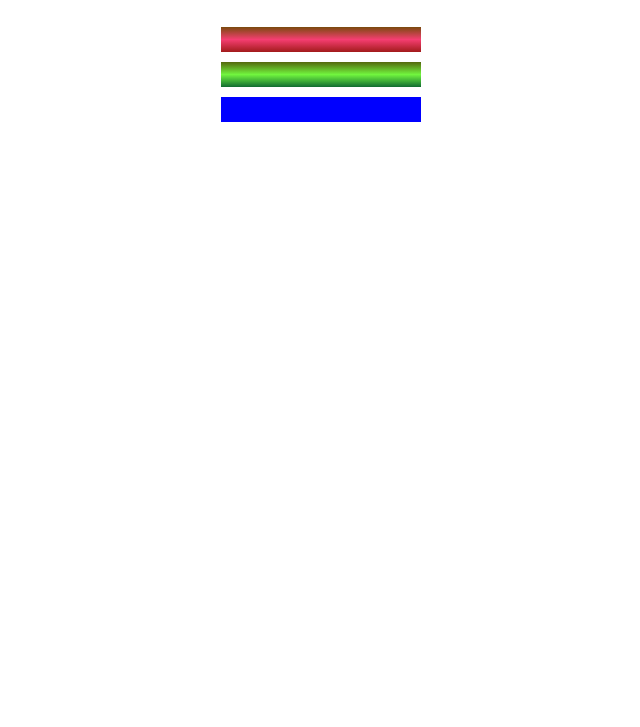
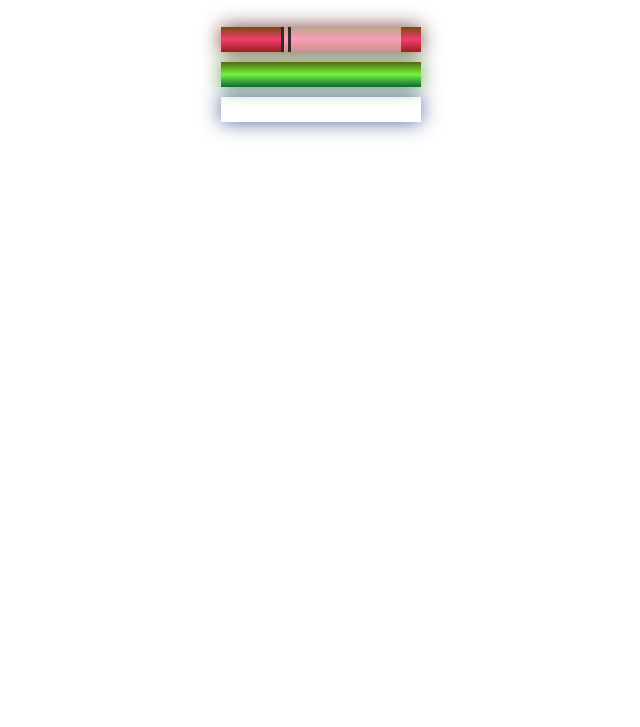
Before and after one commit to cheecha666/css, a plain HTML site: page index.html in a window 1280 px wide. Shown: the part 73-800 px from the top of the page, without its empty margins (319-959 px from the left). Drawn offline with Linux system fonts and the light colour scheme.

Commit message:
end
 окончание проекта

```diff
--- a/index.html
+++ b/index.html
@@ -9,7 +9,7 @@
     <body>
         <h1>CSS Color Markers</h1>
         <div class="container">
-            <div class="marker red"></div>
+            <div class="marker red"><div class="cap"></div><div class="sleeve"></div></div>
             <div class="marker green"></div>
             <div class="marker blue"></div>
         </div>
--- a/style.css
+++ b/style.css
@@ -10,18 +10,37 @@ h1 {
 }
 
 .red{
-    background: linear-gradient(180deg, rgb(122, 74, 14)0%, rgb(245,62,113)50%, rgb(162,27,27)100%);
+    background: linear-gradient( rgb(122, 74, 14), rgb(245,62,113), rgb(162,27,27));
+    box-shadow:  0 0 20px 0 rgba(83, 14, 14, 0.8);
 }
 
 .green{
-    background: linear-gradient(180deg, #55680d, #71f53e, #116c31);
+    background: linear-gradient( #55680d, #71f53e, #116c31);
+    box-shadow: 0 0 20px 0  #3B7E20CC;
 }
 
 .blue{
-    background-color: hsl(240, 100%, 50%);
+    background: linear-gradient (hsl(186, 76%, 16%), hsl(223, 90%, 60%), hsl(240, 56%, 42%));
+    box-shadow: 0 0 20px 0 hsla(223, 59%, 31%, 0.8);
 }
 
 .container{
     padding: 10px 0px;
     background-color: rgb(255,255,255);
 }
+
+.sleeve{
+    border-left: 10px double rgba(0, 0, 0, 75%);
+    width: 110px;
+    height: 25px;
+    background-color: rgba(255, 255, 255, 0.5);
+}
+
+.cap{
+    height:  25px;
+    width: 60px;
+}
+
+.cap, .sleeve{
+    display: inline-block;
+}
```
